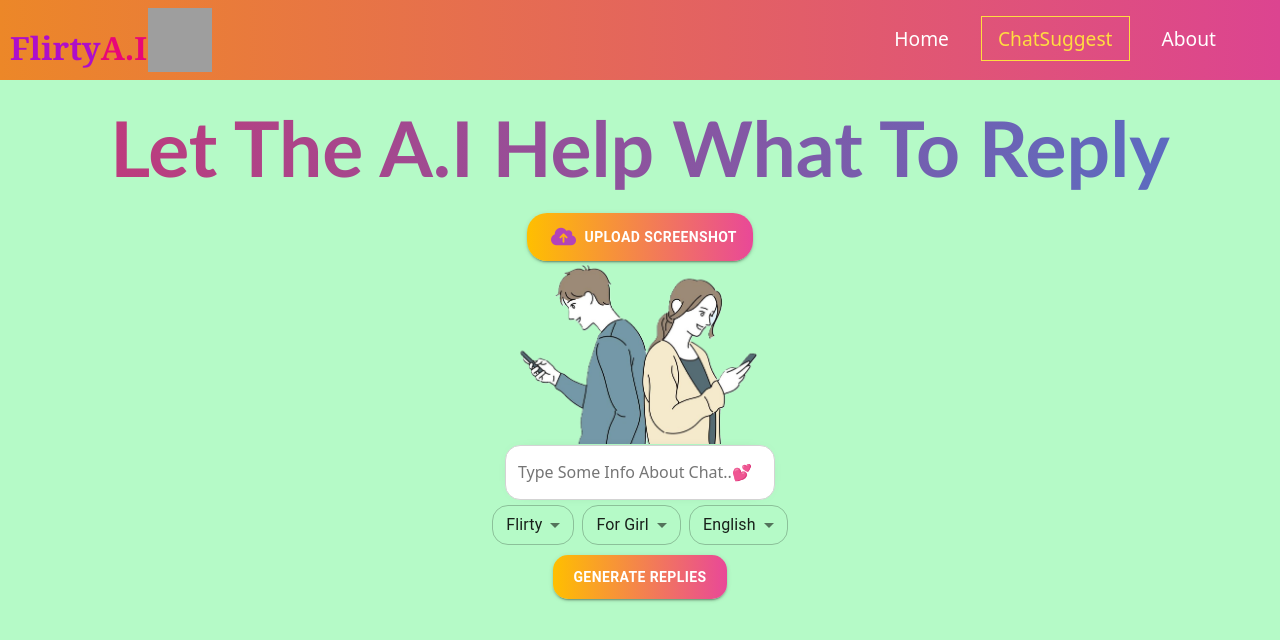
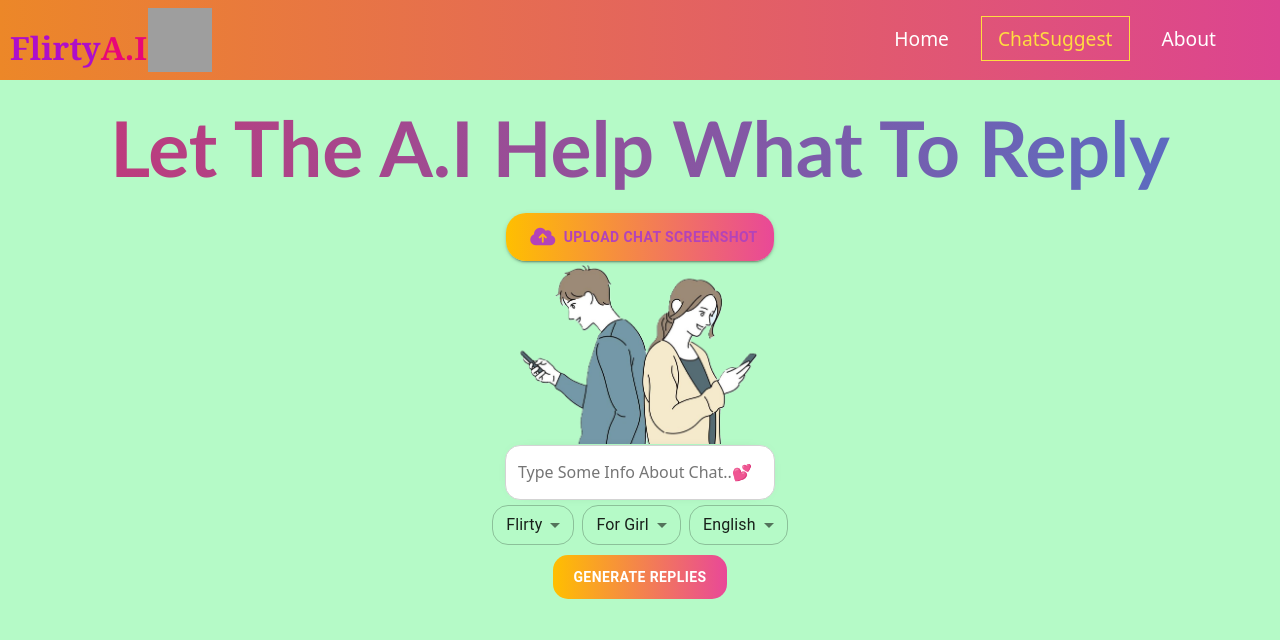
Before and after one commit to shubhamgaur08/FlirtyAI, a React (Create React App) app: page /Chatsuggest in a window 1280 px wide. Shown: the top 640 px of the page. Built offline with nearby package versions, Linux system fonts and the light colour scheme; grey boxes are pictures that could not be loaded.

Commit message:
22 jan 10pm

```diff
--- a/src/components/Pages/ChatSuggest.css
+++ b/src/components/Pages/ChatSuggest.css
@@ -39,6 +39,7 @@
   }
 
   #upload-button{
+    color: #b343b9;
 
     font-weight: bold;
     background: linear-gradient(to right, #ffbf00, #e94898);
--- a/src/components/Pages/ChatSuggest.js
+++ b/src/components/Pages/ChatSuggest.js
@@ -14,16 +14,20 @@ function ChatSuggest() {
   const [tone, setTone] = useState('flirty');
   const [gender, setGender] = useState('girl');
   const [lang, setLang] = useState('english');
+  const [im, setIm] = useState(true);
 
   const handleFileInput = (e) => {
     setSelectedFile(e.target.files[0]);
+    setIm(false);
   };
 
   const handleSubmit = (e) => {
     setLoading(true)
     setReply([]);
+
     e.preventDefault();
     if (selectedFile) {
+
       const formData = new FormData();
       formData.append('image', selectedFile);
       formData.append('ask', ask);
@@ -66,15 +70,15 @@ const VisuallyHiddenInput = styled('input')({
       <div className='image-upload-container'>
         <span className='title1'>Let The  <span className='title2'>A.I</span> Help What To Reply</span>
       <form onSubmit={handleSubmit}>
-      <Button className='upload-button' type="submit"  id="upload-button" component="label" variant="contained" onChange={handleFileInput}>
+      <Button required className='upload-button' type="submit"  id="upload-button" component="label" variant="contained" onChange={handleFileInput}>
 
       <i class="fa-solid fa-cloud-arrow-up" ></i>
-      Upload Screenshot
+      Upload Chat Screenshot
       <VisuallyHiddenInput type="file" />
     </Button>
         <div className='image-preview'>
         {selectedFile && (
-          <img className='image'
+          <img  className='image'
             src={URL.createObjectURL(selectedFile)}
             alt="Selected"
           />
@@ -157,7 +161,7 @@ const VisuallyHiddenInput = styled('input')({
 
       </Select>
       </div>
-        <Button id='generate' type="submit" variant="contained">{loading ? 'Generating...' : `Generate Replies`}</Button>
+        <Button disabled={im} id='generate' type="submit" variant="contained">{loading ? 'Generating...' : `Generate Replies`}</Button>
       </form>
       <div className="caption-container">
       {reply.map((cap, index) => (
--- a/src/components/Pages/Reply.css
+++ b/src/components/Pages/Reply.css
@@ -22,7 +22,7 @@
 cursor: pointer;
 padding: 8px 12px;
 /* background-color: #6adee8; */
-border-radius: 14px;
+border-radius: 40px;
 background: #ff8080;
 box-shadow: inset 10px -10px 20px #e67373,
             inset -10px 10px 20px #ff8d8d;
```
